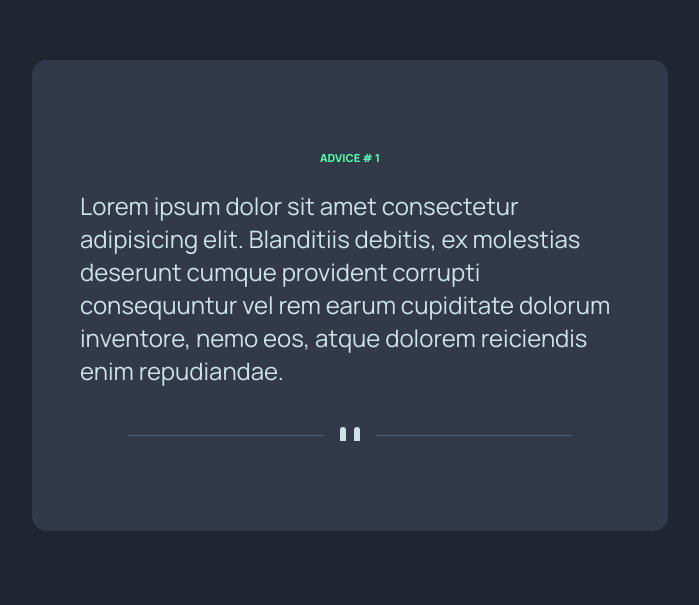
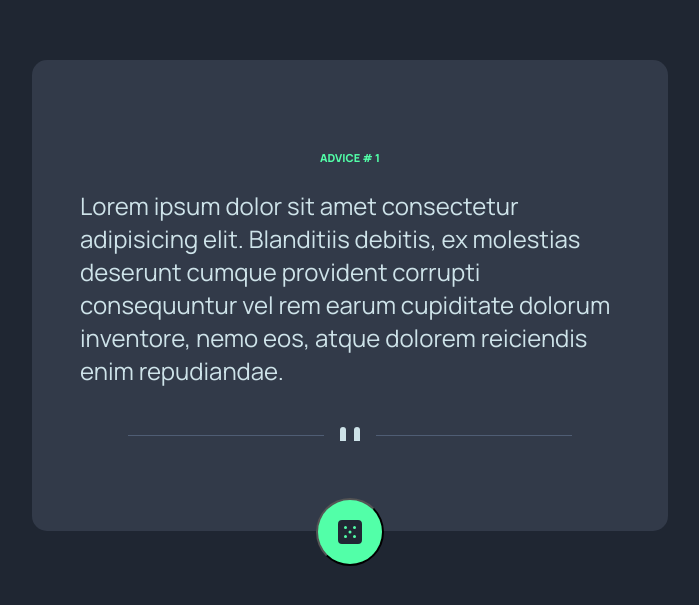
Before and after one commit to cameaann/advice-generator, a React (Create React App) app: page / in a window 1280 px wide. Shown: the part 105-710 px from the top of the page, without its empty margins (290-989 px from the left). Built offline with nearby package versions, Linux system fonts and the light colour scheme.

Commit message:
added button dice

```diff
--- a/src/adviceBox.tsx
+++ b/src/adviceBox.tsx
@@ -11,6 +11,7 @@ function AdviceBox() {
         reiciendis enim repudiandae.
       </div>
       <div className="advice-decoration"></div>
+      <button className="btn-dice"></button>
     </div>
   );
 }
--- a/src/assets/styles/_base.scss
+++ b/src/assets/styles/_base.scss
@@ -44,6 +44,7 @@ html{
 }
 
 .advice{
+    position: relative;
     background-color: $darkGrayishBlue;
     width:54rem;
     // height:36.4rem;
@@ -99,13 +100,17 @@ html{
             background: url('../img/pattern-divider-mobile.svg'), no-repeat ;
             background-position: 50% 0;
         }
-
-        // @include response(phone-mini){
-        //     width:29.5rem;
-        //     height:2.2rem;
-        //     background: url('../img/pattern-divider-mobile.svg'), no-repeat ;
-        //     background-position: 50% 0;
-
-        // }
     }
 }
+.btn-dice{
+    width: 6.4rem;
+    height: 6.4rem;
+    border-radius: 50%;
+    background-color: $neongreen;
+    position: absolute;
+    top:93%;
+    display: flex;
+    background-image: url("../img/icon-dice.svg");
+    background-repeat: no-repeat;
+    background-position: 50% 50%;
+}
```
